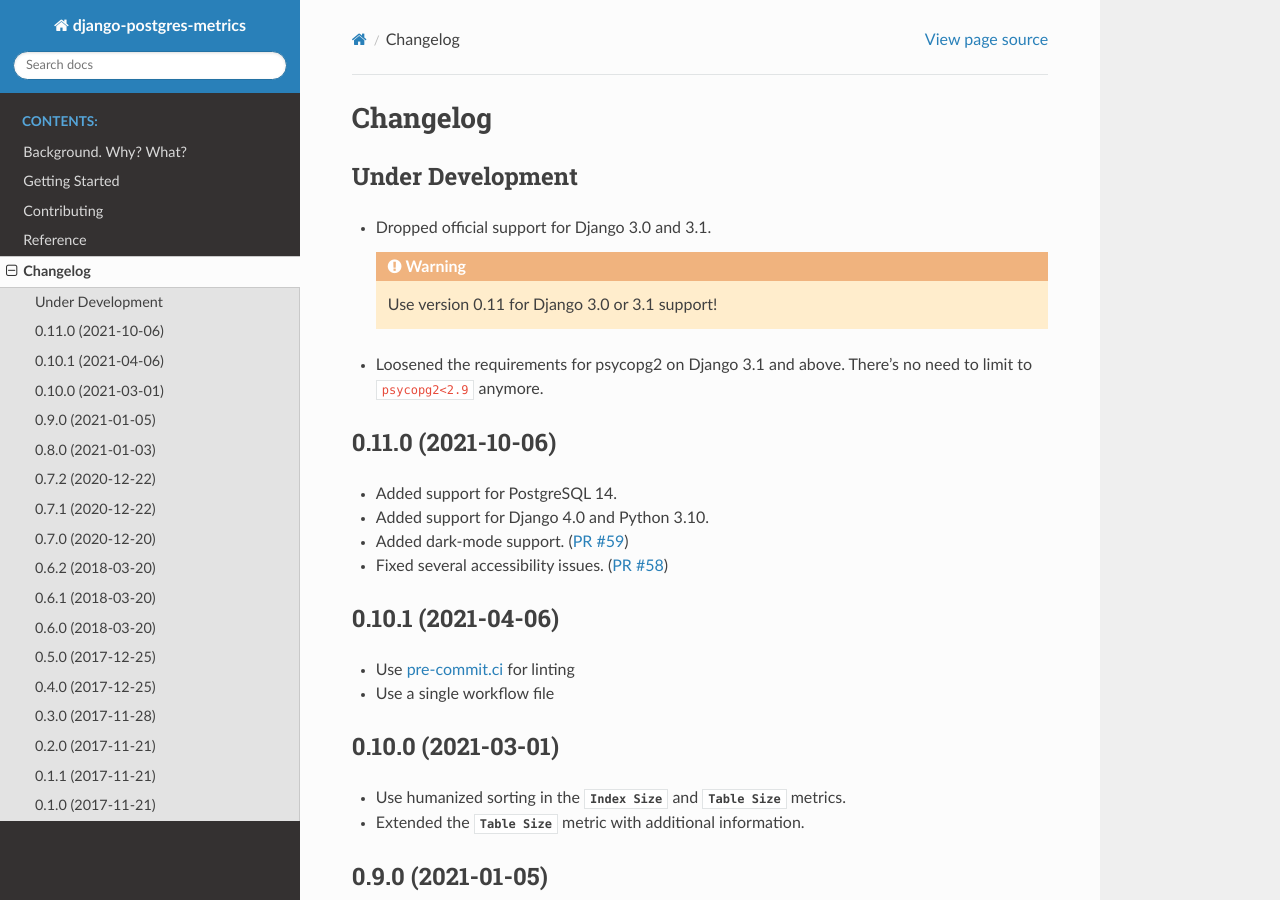
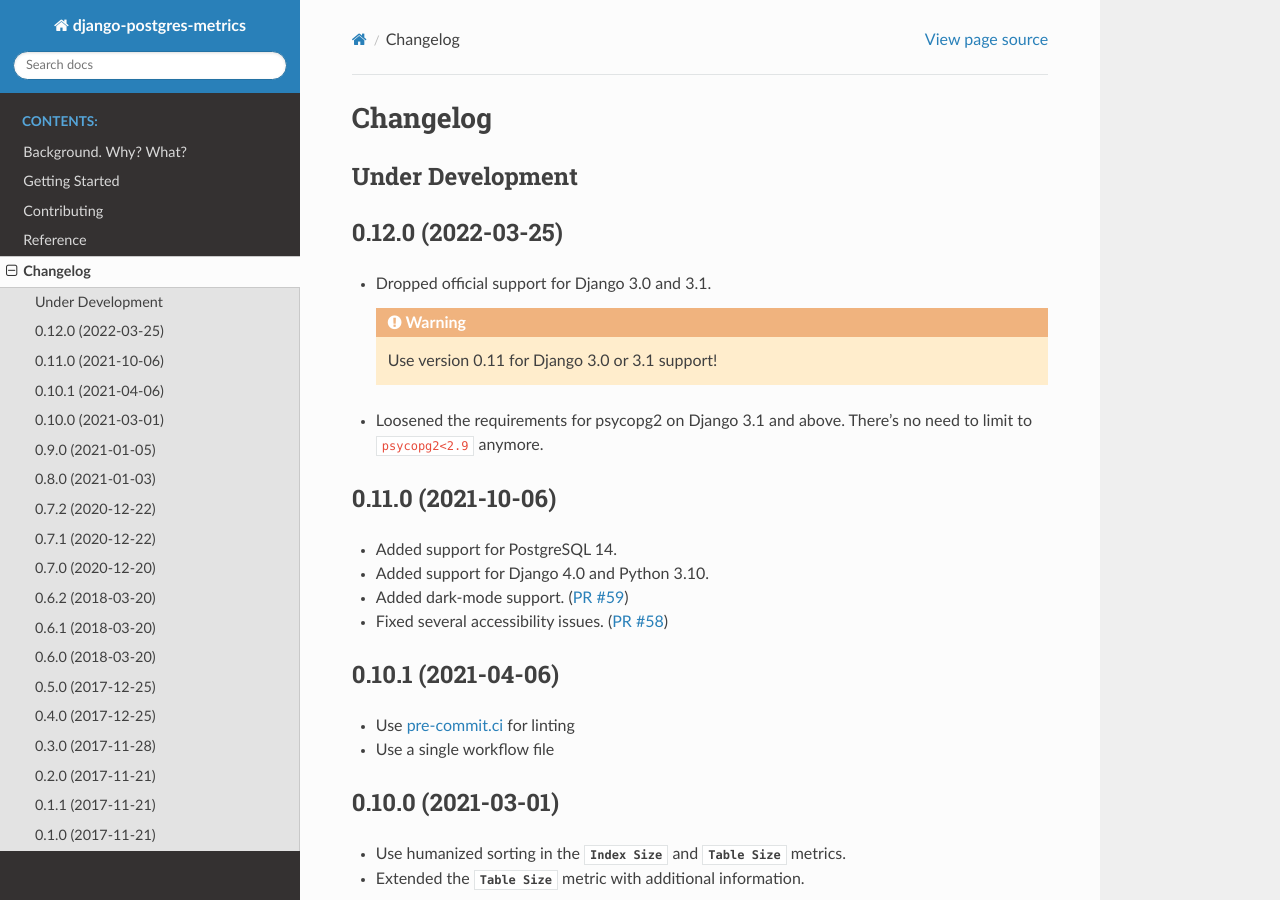
Before and after one commit to django-postgres-metrics/django-postgres-metrics, a Sphinx documentation site: the page built from docs/source/changelog.rst, in a window 1280 px wide and 900 px high. Built offline with Sphinx 7.4.7 and the Read the Docs theme 2.0.0, drawn with Linux system fonts in a browser that asks for light colours; pages that are not in the unit, such as notebooks, are missing from menus; the version number could not be read and is left out.

Commit message:
Release 0.12.0

```diff
--- a/docs/source/changelog.rst
+++ b/docs/source/changelog.rst
@@ -6,6 +6,9 @@ Changelog
 
 Under Development
 =================
+
+0.12.0 (2022-03-25)
+===================
 
 * Dropped official support for Django 3.0 and 3.1.
 
```
